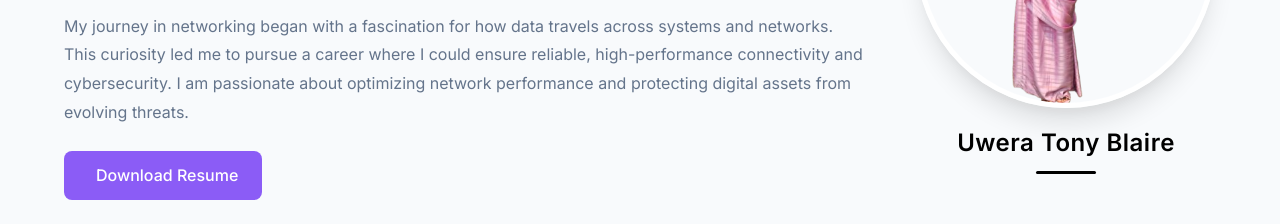
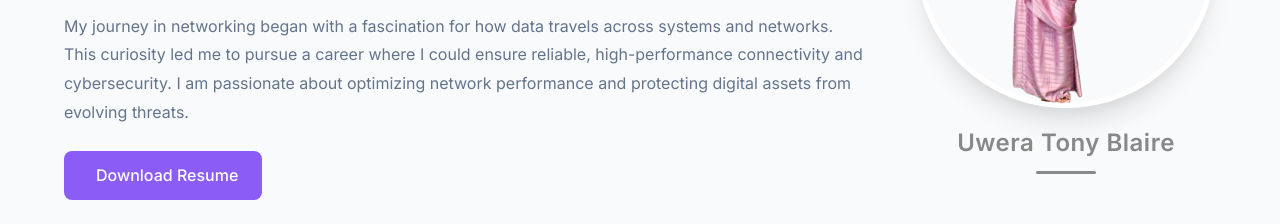
Before and after one commit to uweratony1/portfolio, a React (Vite) app: page / in a window 1280 px wide. Shown: the part 800-1024 px from the top of the page. Built offline with nearby package versions, Linux system fonts and the light colour scheme.

Commit message:
Update About.jsx

```diff
--- a/src/components/About.jsx
+++ b/src/components/About.jsx
@@ -71,7 +71,7 @@ const About = () => {
   const nameStyle = {
     fontSize: '1.5rem',
     fontWeight: '600',
-    color: 'black',
+    color: '#888',
     margin: '0',
     letterSpacing: '0.5px'
   };
@@ -80,7 +80,7 @@ const About = () => {
     display: 'block',
     width: '60px',
     height: '3px',
-    backgroundColor: 'black',
+    backgroundColor: '#888',
     margin: '0.5rem auto 0',
     borderRadius: '3px'
   };
```
